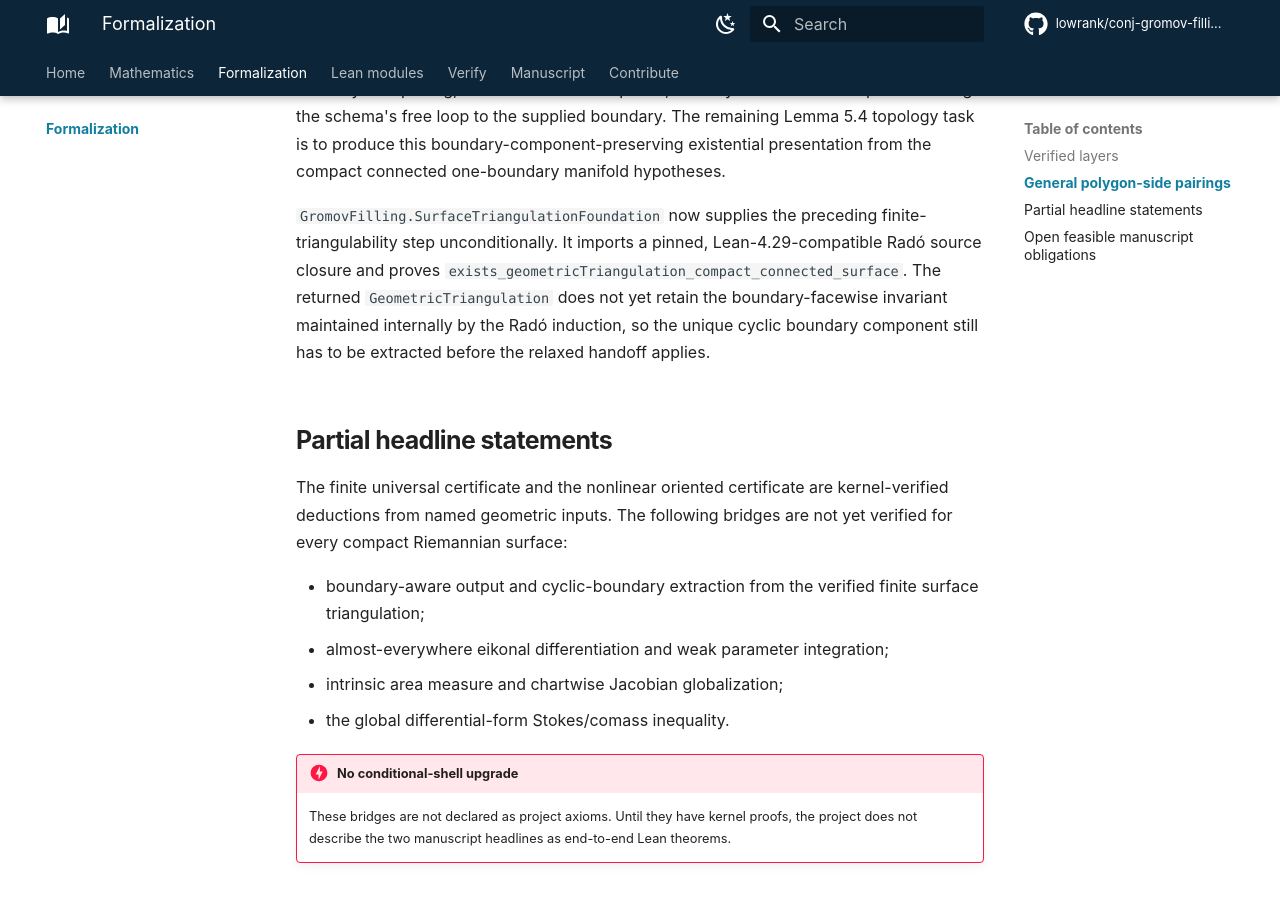
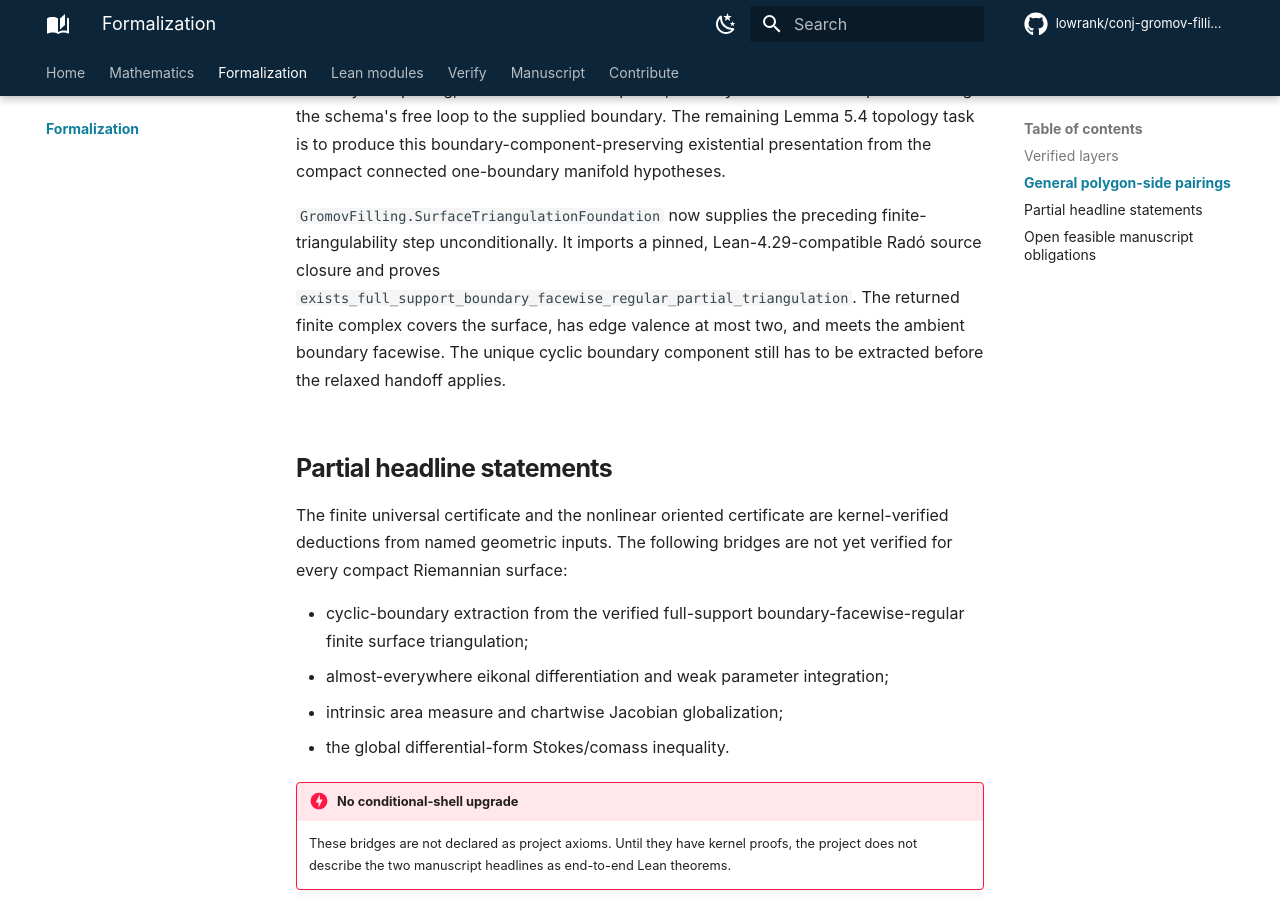
Before and after one commit to lowrank/gromov-filling-lower-bound, an MkDocs documentation site: the page built from docs/formalization.md, in a window 1280 px wide and 900 px high, scrolled down 2268 px. Built offline with MkDocs 1.6.1 and Material for MkDocs 9.7.7, drawn with Linux system fonts in a browser that asks for light colours; comment, search, counter and statistics services are not loaded.

Commit message:
feat: retain Radó boundary regularity

```diff
--- a/docs/formalization.md
+++ b/docs/formalization.md
@@ -80,10 +80,10 @@ presentation from the compact connected one-boundary manifold hypotheses.
 `GromovFilling.SurfaceTriangulationFoundation` now supplies the preceding
 finite-triangulability step unconditionally. It imports a pinned,
 Lean-4.29-compatible Radó source closure and proves
-`exists_geometricTriangulation_compact_connected_surface`. The returned
-`GeometricTriangulation` does not yet retain the boundary-facewise invariant
-maintained internally by the Radó induction, so the unique cyclic boundary
-component still has to be extracted before the relaxed handoff applies.
+`exists_full_support_boundary_facewise_regular_partial_triangulation`. The
+returned finite complex covers the surface, has edge valence at most two, and
+meets the ambient boundary facewise. The unique cyclic boundary component
+still has to be extracted before the relaxed handoff applies.
 
 ## Partial headline statements
 
@@ -91,8 +91,8 @@ The finite universal certificate and the nonlinear oriented certificate are
 kernel-verified deductions from named geometric inputs. The following bridges
 are not yet verified for every compact Riemannian surface:
 
-- boundary-aware output and cyclic-boundary extraction from the verified
-  finite surface triangulation;
+- cyclic-boundary extraction from the verified full-support
+  boundary-facewise-regular finite surface triangulation;
 - almost-everywhere eikonal differentiation and weak parameter integration;
 - intrinsic area measure and chartwise Jacobian globalization;
 - the global differential-form Stokes/comass inequality.
```
Also changed, not shown: ClassificationOfSurfaces/VENDOR.md (+10 -6 lines), FORMALIZATION.md (+8 -8 lines), README.md (+3 -3 lines), docs/index.md (+2 -2 lines), docs/modules.md (+1 -1 lines), 2 other files.
